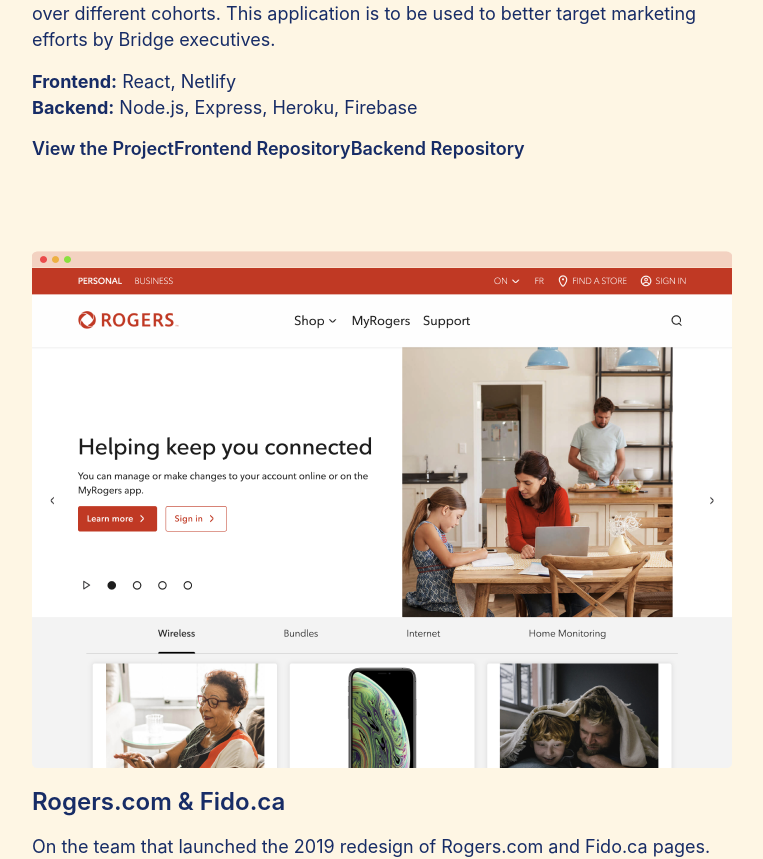
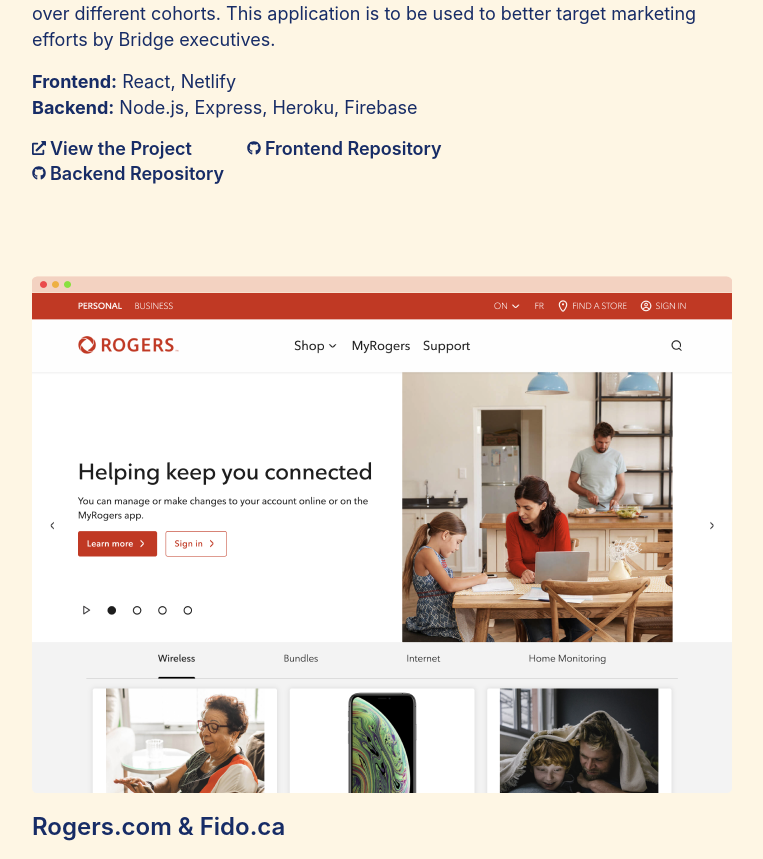
Before and after one commit to aaren-chabot/portfolio, a React (Create React App) app: page / in a window 1280 px wide. Shown: the part 2043-2902 px from the top of the page, without its empty margins (88-851 px from the left). Built offline with nearby package versions, Linux system fonts and the light colour scheme; a web font is replaced by a local one.

Commit message:
icons and links for projects

```diff
--- a/src/components/Button/Button.module.scss
+++ b/src/components/Button/Button.module.scss
@@ -8,6 +8,7 @@
   line-height: 22px;
   padding: 12px 39px;
   width: fit-content;
+  white-space: nowrap;
 
   &:hover {
     box-shadow: 0 5px 15px -10px rgba(31, 18, 53, 0.6);
--- a/src/components/Link/Link.module.scss
+++ b/src/components/Link/Link.module.scss
@@ -8,6 +8,7 @@
   position: relative;
   overflow: hidden;
   padding-bottom: 5px;
+  white-space: nowrap;
 
   &:hover {
     text-decoration: underline;
--- a/src/components/Project/Project.component.js
+++ b/src/components/Project/Project.component.js
@@ -1,7 +1,8 @@
 import React, { useEffect, useState } from 'react';
 
-import Typography from '../../components/Typography/Typography.component';
-import Link from '../../components/Link/Link.component';
+import Typography from '../Typography/Typography.component';
+import Link from '../Link/Link.component';
+import Icon from '../Icon/Icon.component';
 
 import styles from './Project.module.scss';
 
@@ -50,8 +51,11 @@ const Project = ({ project }) => {
           )}
         </ul>
       </Typography>
-      {links.map(({ text, href }) => (
-        <Link href={href} key={text} text={text} />
+      {links.map(({ text, href, github }) => (
+        <div className={styles.links}>
+          <Icon icon={github ? 'github' : 'exit'}></Icon>
+          <Link href={href} key={text} text={text} />
+        </div>
       ))}
     </div>
   );
--- a/src/components/Project/Project.module.scss
+++ b/src/components/Project/Project.module.scss
@@ -1,3 +1,16 @@
 .project {
   max-width: 700px;
+
+  svg {
+    color: var(--c-type-0);
+    vertical-align: baseline !important; // fa style overwrite
+    font-size: 14px;
+    margin-right: 4px;
+  }
 }
+
+.links {
+  white-space: nowrap;
+  width: fit-content;
+  display: inline-block;
+}
--- a/src/sections/Projects/Projects.module.scss
+++ b/src/sections/Projects/Projects.module.scss
@@ -13,4 +13,8 @@
   button {
     align-self: center;
   }
+
+  a {
+    margin-right: 55px;
+  }
 }
```
